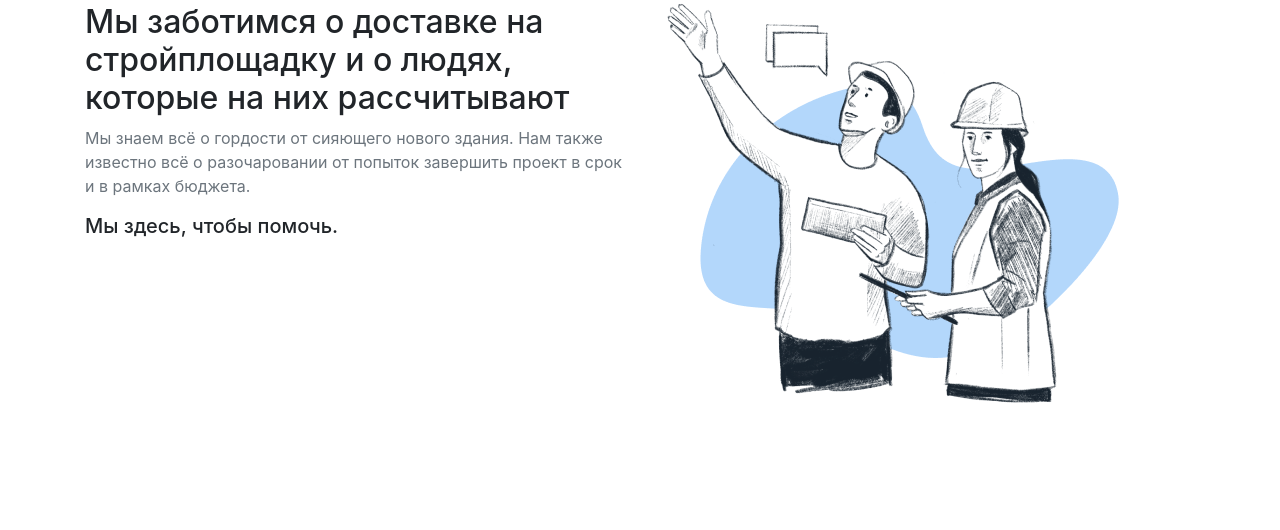
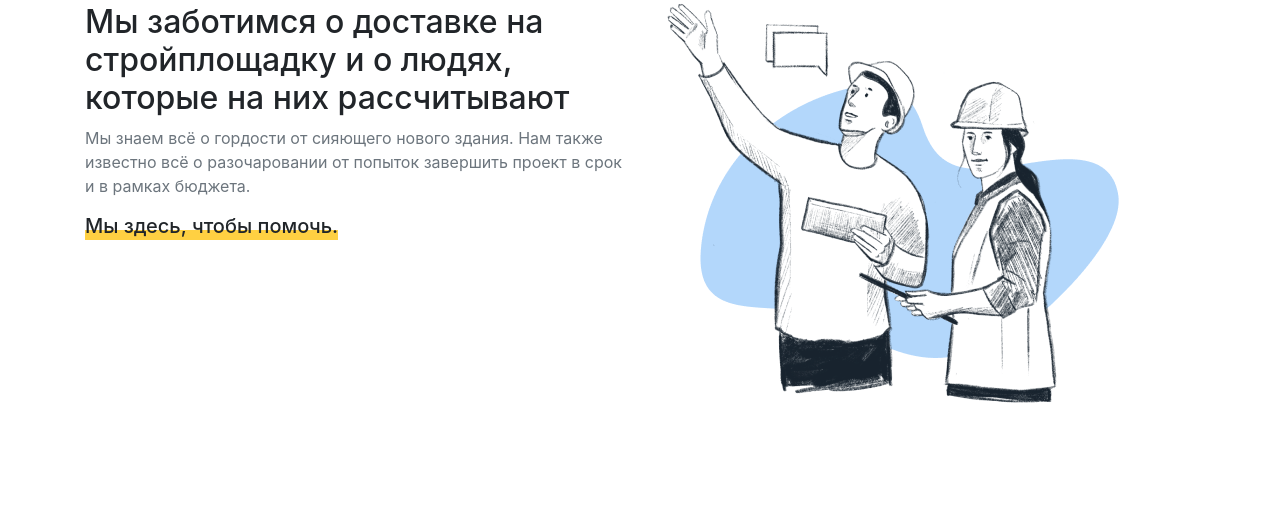
Before and after one commit to eich47/building, a website: page index.html in a window 1280 px wide. Shown: the part 2097-2627 px from the top of the page. Drawn offline with nearby package versions, Linux system fonts and the light colour scheme.

Commit message:
выделение текста

```diff
--- a/css/style.css
+++ b/css/style.css
@@ -4,6 +4,16 @@
 }
 .ms{
     margin-bottom: 148px;
+}
+.shadow-text::before{
+    position: absolute;
+    content: "";
+    width: 100%;
+    height: 10px;
+    bottom: -2px;
+    left: 0;
+    z-index: -1;
+    background-color: #FFD042;
 }
 
 /*navbar*/
--- a/index.html
+++ b/index.html
@@ -212,7 +212,11 @@
               известно всё о разочаровании от попыток завершить проект в срок и
               в рамках бюджета.
             </p>
-            <p class="text-color h5">Мы здесь, чтобы помочь.</p>
+            <p
+              class="text-color h5 shadow-text position-relative d-inline-block"
+            >
+              Мы здесь, чтобы помочь.
+            </p>
           </div>
 
           <div class="col-sm-6 image">
@@ -479,7 +483,9 @@
         <div class="row justify-content-center">
           <div class="col-md-10">
             <p class="delivery-text text-center">
-              <span>и все остальные материалы,</span>
+              <span class="shadow-text position-relative font-weight-bold"
+                >и все остальные материалы,</span
+              >
               <span class="text-muted"
                 >которые поступают или покидают вашу площадку</span
               >
```
